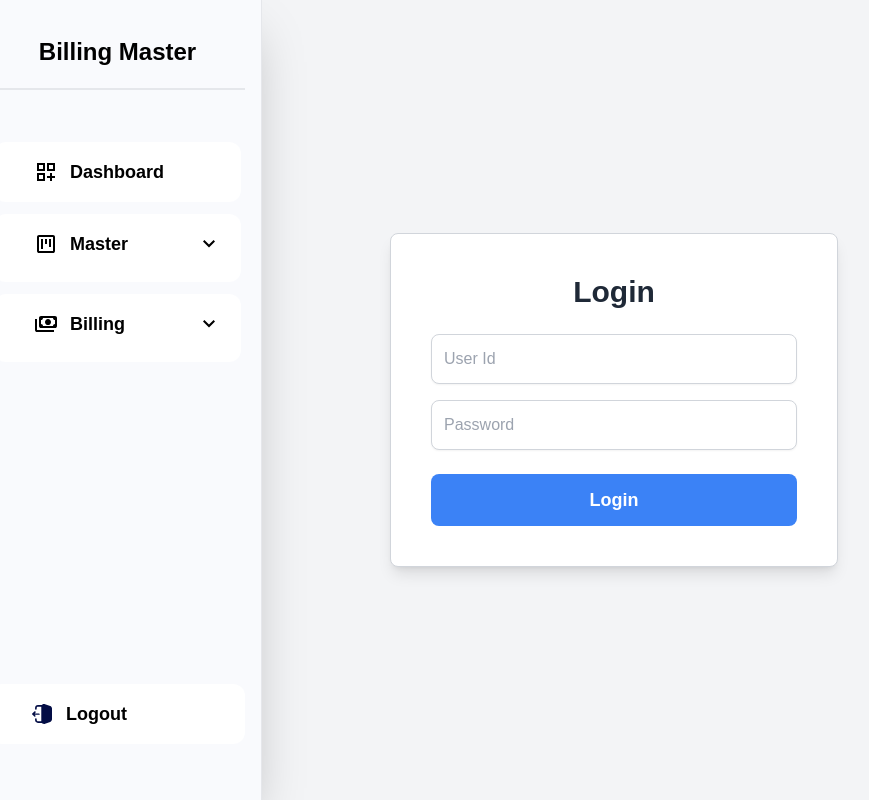
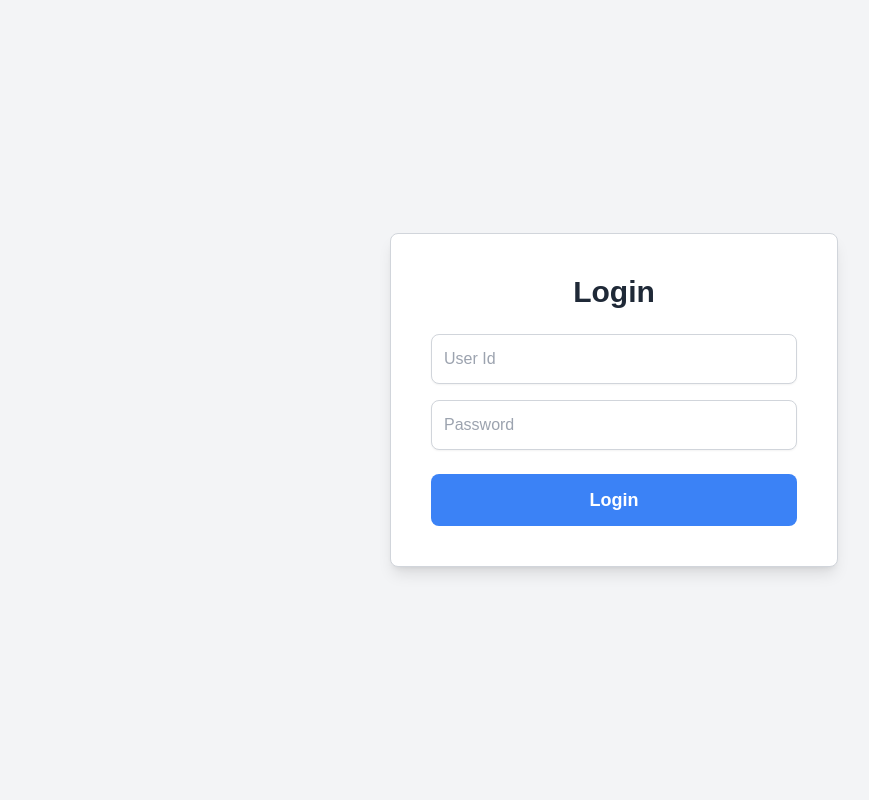
Before and after one commit to dchiragj/Billing_Master, a Next.js app: page /login in a window 1280 px wide. Shown: the whole page, without its empty margins (26-895 px from the left). Built offline with nearby package versions, Linux system fonts and the light colour scheme; sample sign-in values are in the browser's storage.

Commit message:
managed authentication

```diff
--- /dev/null
+++ b/src/app/components/ProtectedLayout.js
@@ -0,0 +1,30 @@
+"use client";
+
+import { usePathname, useRouter } from "next/navigation";
+import Sidebar from "./SideBar";
+import { useEffect } from "react";
+import { useAuth } from "../context/AuthContext";
+import Login from "../login/page";
+
+export default function ProtectedLayout({ children }) {
+  const { isLoggedIn, loading } = useAuth();
+  const pathname = usePathname();
+  const router = useRouter();
+
+  useEffect(() => {
+    if (!loading && !isLoggedIn && pathname !== "/login") {
+      router.push("/login");
+    }
+  }, [isLoggedIn, loading, pathname, router]);
+
+  if (loading) {
+    return <div className="flex items-center justify-center h-screen">Loading...</div>;
+  }
+
+  return (
+    <div className="w-full">
+      {isLoggedIn && pathname !== "/login" && <Sidebar />}
+     {isLoggedIn && pathname !== "/login" ? <main className="flex-1 bg-[#F1F5F9] overflow-x-hidden">{children}</main> : <Login/>}
+    </div>
+  );
+}
--- a/src/app/components/SideBar.js
+++ b/src/app/components/SideBar.js
@@ -7,14 +7,14 @@ import { usePathname } from "next/navigation";
 const Sidebar = () => {
   const [isMasterOpen, setIsMasterOpen] = useState(false);
   const [isBillingOpen, setIsBillingOpen] = useState(false);
-  const { isLoggedIn, logout, isSidebarOpen, setIsSidebarOpen } = useAuth();
+  const {  logout, isSidebarOpen, setIsSidebarOpen } = useAuth();
   const currentPath = usePathname();
 
   return (
     <>
       <div
         className={`${isSidebarOpen ? 'translate-x-0' : '-translate-x-full'
-          } ${!isLoggedIn && "hidden"} fixed inset-0 lg:translate-x-0 bg-[#F9FAFD] dark:bg-black border-r border-gray-200 transition-transform duration-300 z-50 w-[288px] p-4 space-y-6 transform shadow-2xl`}
+          } fixed inset-0 lg:translate-x-0 bg-[#F9FAFD] dark:bg-black border-r border-gray-200 transition-transform duration-300 z-50 w-[288px] p-4 space-y-6 transform shadow-2xl`}
       >
         <div className="flex flex-col h-full max-h-full">
           <div>
--- a/src/app/context/AuthContext.js
+++ b/src/app/context/AuthContext.js
@@ -1,73 +1,68 @@
 "use client";
 
 import { createContext, useState, useContext, useEffect } from "react";
-import { useRouter } from "next/navigation";
+import { usePathname, useRouter } from "next/navigation";
 import axios from "axios";
 
 export const AuthContext = createContext();
 
 export const AuthProvider = ({ children }) => {
-  const [token, setToken] = useState("");
-  const [userDetail, setUserDetail] = useState({});
+  const [token, setToken] = useState(null); // Initially null to prevent hydration errors
+  const [userDetail, setUserDetail] = useState(null); // Initially null for same reason
   const [isSidebarOpen, setIsSidebarOpen] = useState(false);
+  const [loading, setLoading] = useState(true); // Prevents hydration errors
   const router = useRouter();
+  const pathname = usePathname();
   const isLoggedIn = !!token;
 
   useEffect(() => {
     if (typeof window !== "undefined") {
+      // Get token and user details from localStorage
       const storedToken = localStorage.getItem("authToken");
       const userDetails = localStorage.getItem("userDetails");
+
       if (storedToken) {
-        console.log("token");
-
         setToken(JSON.parse(storedToken));
-      }else{
-        console.log("not token");
-
-        router.push("/login")
+        if (userDetails) {
+          setUserDetail(JSON.parse(userDetails));
+        }
+      } else if (pathname !== "/login") {
+        router.push("/login"); // Redirect only if not on /login
       }
 
-      if(userDetails){
-        setUserDetail(JSON.parse(userDetails));
-      }
+      setLoading(false); // Done checking authentication
     }
-  }, []);
+  }, [pathname, router]);
 
   const login = async (UserId, Password) => {
     try {
       const response = await axios.post('/api/login', { UserId, Password });
-      // const response = {data:{
-      //   token:"12345",
-      //   data:{
-      //     LocationName: "Surat",
-      //     UserId: "fbw",
-      //     CompanyCode: "1",
-      //     UserName: "fjwo",
-      //     LocationCode: 2
-      // }
-      // }}
+
       if (response.data && response.data.token) {
         localStorage.setItem("authToken", JSON.stringify(response.data.token));
-        localStorage.setItem("userDetails", JSON.stringify({...response.data.data, "CompanyCode":"1"}));
+        localStorage.setItem("userDetails", JSON.stringify({...response.data.data, "CompanyCode": "1"}));
         setToken(response.data.token);
         setUserDetail(response.data.data);
         router.push("/");
       } else {
-        console.error('No token received from the server');
+        console.error("No token received from the server");
       }
     } catch (error) {
-      console.error('Error during login:', error);
+      console.error("Error during login:", error);
     }
   };
 
   const logout = () => {
     localStorage.removeItem("authToken");
-    setToken("");
+    localStorage.removeItem("userDetails");
+    setToken(null);
+    setUserDetail(null);
+    router.push("/login");
   };
 
   return (
-    <AuthContext.Provider value={{ isLoggedIn, login, logout,token,isSidebarOpen, setIsSidebarOpen, userDetail }}>
-      {children}
+    <AuthContext.Provider value={{ isLoggedIn, login, logout, token, isSidebarOpen, setIsSidebarOpen, userDetail, loading }}>
+      {!loading && children} {/* Avoid mismatched content by delaying render */}
     </AuthContext.Provider>
   );
 };
--- a/src/app/layout.js
+++ b/src/app/layout.js
@@ -1,7 +1,45 @@
+// import { Geist, Geist_Mono } from "next/font/google";
+// import "./globals.css";
+// import Sidebar from "./components/SideBar";
+// import { AuthProvider } from "./context/AuthContext";
+
+// const geistSans = Geist({
+//   variable: "--font-geist-sans",
+//   subsets: ["latin"],
+// });
+
+// const geistMono = Geist_Mono({
+//   variable: "--font-geist-mono",
+//   subsets: ["latin"],
+// });
+
+// export const metadata = {
+//   title: "Billing Master",
+//   description: "A billing master application",
+// };
+
+// export default function RootLayout({ children }) {
+
+//   return (
+//     <html lang="en">
+//       <body className={`${geistSans.variable} ${geistMono.variable} antialiased`}>
+//         <AuthProvider>
+//           <div className="w-full">
+//             <Sidebar/>
+//             <main className="flex-1 bg-[#F1F5F9] overflow-x-hidden">
+//               {children}
+//             </main>
+//           </div>
+//         </AuthProvider>
+//       </body>
+//     </html>
+//   );
+// }
+
 import { Geist, Geist_Mono } from "next/font/google";
 import "./globals.css";
-import Sidebar from "./components/SideBar";
 import { AuthProvider } from "./context/AuthContext";
+import ProtectedLayout from "./components/ProtectedLayout"; // Import the new component
 
 const geistSans = Geist({
   variable: "--font-geist-sans",
@@ -19,17 +57,11 @@ export const metadata = {
 };
 
 export default function RootLayout({ children }) {
-
   return (
     <html lang="en">
       <body className={`${geistSans.variable} ${geistMono.variable} antialiased`}>
         <AuthProvider>
-          <div className="w-full">
-            <Sidebar/>
-            <main className="flex-1 bg-[#F1F5F9] overflow-x-hidden">
-              {children}
-            </main>
-          </div>
+          <ProtectedLayout>{children}</ProtectedLayout>
         </AuthProvider>
       </body>
     </html>
```
